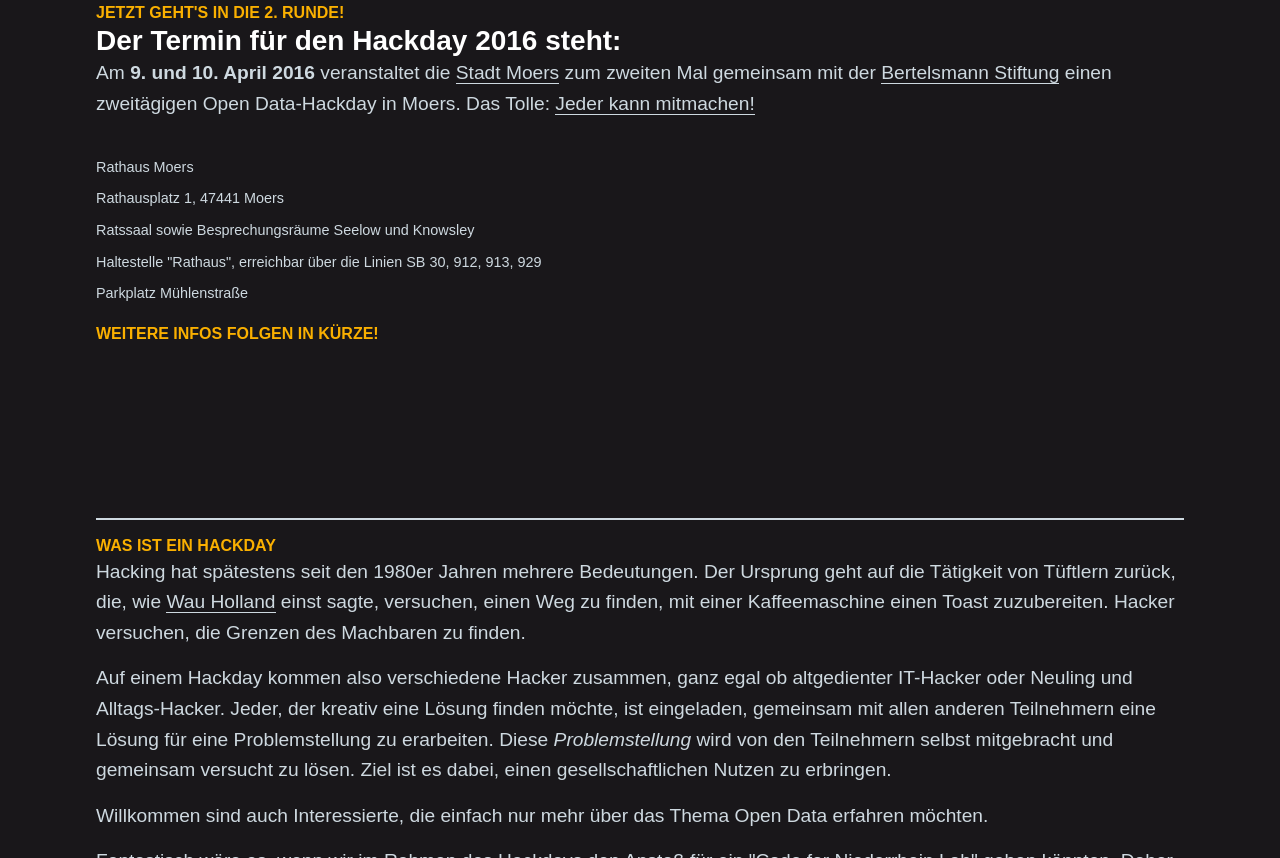
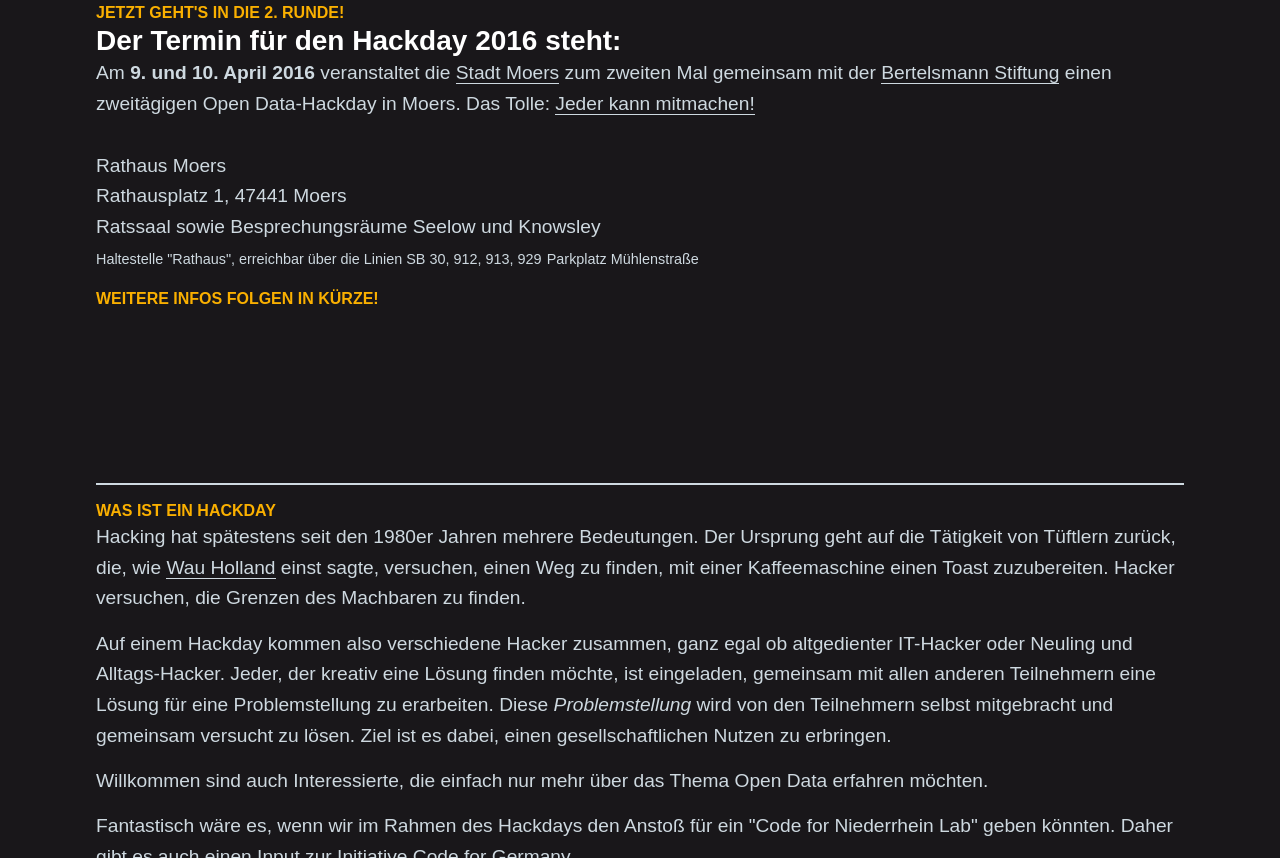
Before and after one commit to moers/hackday, a plain HTML site: page index.html in a window 1280 px wide. Shown: the part 908-1766 px from the top of the page. Drawn offline with nearby package versions, Linux system fonts and the light colour scheme; a script that the page names is missing.

Commit message:
Update index.html

```diff
--- a/index.html
+++ b/index.html
@@ -49,10 +49,10 @@
 				Am <b>9. und 10. April 2016</b> veranstaltet die <a href="http://moers.de">Stadt Moers</a> zum zweiten Mal gemeinsam mit der <a href="https://www.bertelsmann-stiftung.de">Bertelsmann Stiftung</a> einen zweitägigen Open Data-Hackday in Moers. Das Tolle: <a href="http://unserpad.de/p/Hackday_Moers" target="_blank">Jeder kann mitmachen!</a>
 				<br><br>
 
-					        <small>Rathaus Moers<br>
+					        Rathaus Moers<br>
 						Rathausplatz 1, 47441 Moers<br>
 						Ratssaal sowie Besprechungsräume Seelow und Knowsley<br>
-						Haltestelle "Rathaus", erreichbar über die Linien SB 30, 912, 913, 929</small><br>
+						<small>Haltestelle "Rathaus", erreichbar über die Linien SB 30, 912, 913, 929</small>
 						<small>Parkplatz Mühlenstraße</small>
 
 				<h2>Weitere Infos folgen in Kürze!</h2>
```
